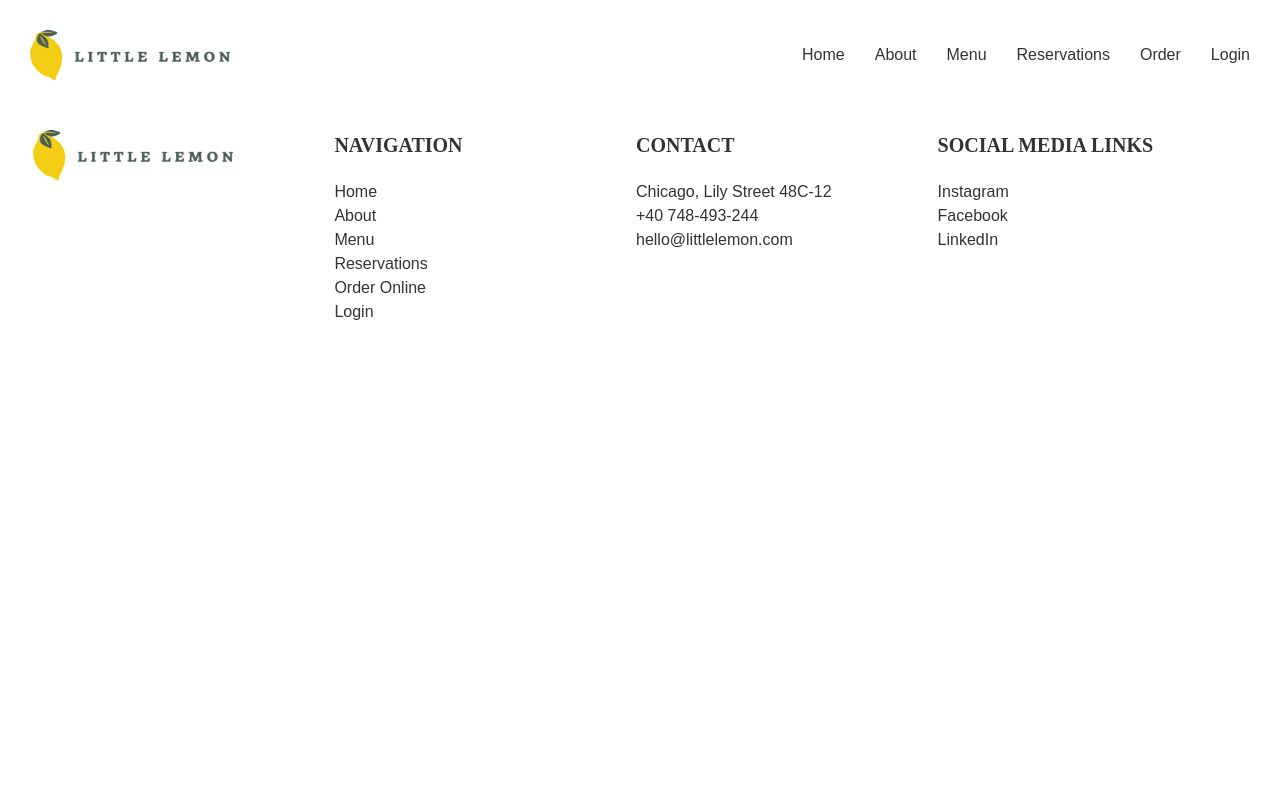
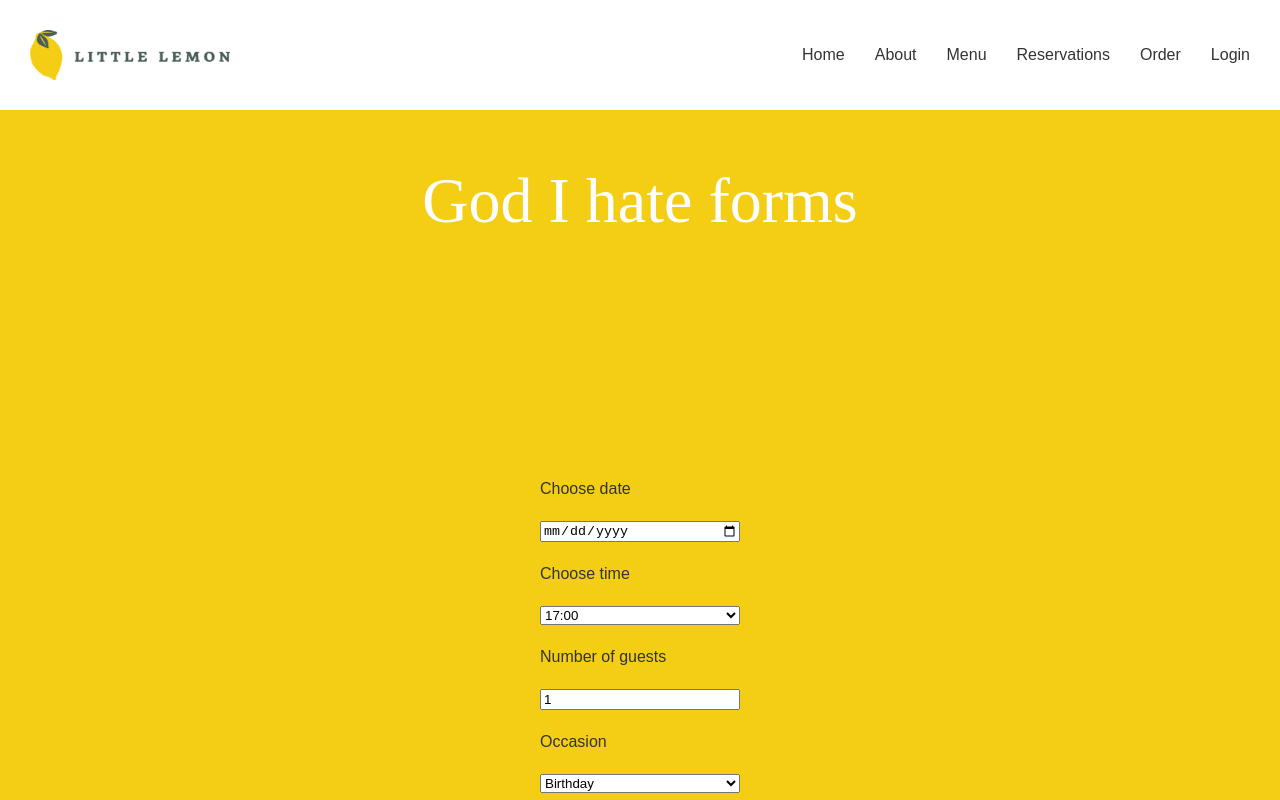
Before and after one commit to R0biCode/Little-Lemon-Tables, a React (Create React App) app in the folder react-app/: page /booking in a window 1280 px wide. Shown: the top 800 px of the page. Built offline with nearby package versions, Linux system fonts and the light colour scheme.

Commit message:
Added routing for the Booking Page. Added functionality for the Booking Component. Added a reducer function to implement API after the next commit. I also did some Quality of Life improvements over the elements of the page. Mostly worked with CSS, and very basic React.

```diff
--- a/react-app/src/App.css
+++ b/react-app/src/App.css
@@ -7,9 +7,9 @@ html, body {
 .FirstWrapper{
   display: flex;
   justify-content: space-between;
-  padding-left: 3rem;
+  padding-left: 10%;
   align-items: center;
-  padding-right: 3rem;
+  padding-right: 10%;
 }
 .CardNamePrice{
   display: flex;
@@ -57,6 +57,24 @@ html, body {
   width: 100%;
   height: 200px;
   border-top-right-radius: 20px;
+}
+
+.FormWrapper{
+  background-color: #F4CE14;
+  height: 75vh;
+  padding-top: 5%;
+  padding-bottom: 5%;
+  display: flex;
+  justify-content: center;
+  align-content: center;
+}
+
+.FormCustomization{
+  font-size: 1rem;
+  display: flex;
+  flex-direction: column;
+  justify-content: center;
+  width: 40%;
 }
 
 .ChicagoWrapper {
--- a/react-app/src/App.js
+++ b/react-app/src/App.js
@@ -5,6 +5,7 @@ import AboutUs from './Components/About';
 import Header from './Components/Header';
 import Footer from './Components/Footer';
 import Nav from './Components/Nav';
+import BookingPage from './Components/BookingPage';
 function App() {
   return (
     <>
@@ -15,6 +16,7 @@ function App() {
       <Routes>
           <Route index element={ <HomePage /> } /> {/* Index is used for root elements. (/) */}
           <Route path="about" element={ <AboutUs /> } />
+          <Route path="booking" element ={ <BookingPage /> } />
       </Routes>
       <div className="FooterBG">
           <Footer />
--- /dev/null
+++ b/react-app/src/Components/BookingPage.js
@@ -0,0 +1,31 @@
+import { useReducer } from 'react';
+import ReservationForm from './NestedComponents/ReservationComponent';
+const initializeTimes = () => {
+    return ["17:00", "18:00", "19:00", "20:00", "21:00", "22:00", "23:00"];
+  };
+  const updateTimes = (state, action) => {
+    switch (action.type) {
+      case "UPDATE_TIMES":
+        return ["17:00", "18:00", "19:00", "20:00", "21:00", "22:00", "23:00"];
+      default:
+        return state;
+    }
+  };
+const BookingPage = () => {
+    const [availableTimes, dispatch] = useReducer(updateTimes, [], initializeTimes);
+    return(
+        <>
+        <div style={{justifyContent: 'center',display: 'flex', backgroundColor: '#F4CE14'}}>
+        <h1 style={{color: '#FFF'}}>God I hate forms</h1>
+        </div>
+        <div className="FormWrapper">
+            <ReservationForm availableTimes={availableTimes} dispatch={dispatch}  />
+        </div>
+        </>
+    );
+}
+
+export default BookingPage;
+
+/* I need to clarify exactly what is going on here so I don't forget later LMAO*/
+/* Notion */
--- a/react-app/src/Components/Main.js
+++ b/react-app/src/Components/Main.js
@@ -1,6 +1,7 @@
 function Main(){
     return(
-        <></>
+        <>
+        </>
     );
 };
 
--- a/react-app/src/Components/NestedComponents/CTAButton.js
+++ b/react-app/src/Components/NestedComponents/CTAButton.js
@@ -1,9 +1,13 @@
-const CTAButton = ({ text, className }) => {
+import { Link } from "react-router-dom";
+
+const CTAButton = ({ text, className, to }) => {
     return(
         <>
+        <Link to={to}>
         <button className={className}>
             {text}
         </button>
+        </Link>
         </>
     );
 }
--- a/react-app/src/Components/NestedComponents/Chicago.js
+++ b/react-app/src/Components/NestedComponents/Chicago.js
@@ -14,7 +14,7 @@ const Chicago = () =>{
                     <p>
                     We are a family owned Mediterranean restaurant, focused on traditional recipes served with a modern twist.
                     </p>
-                    <CTAButton className="ChicagoButton" text="Reserve a Table!" />
+                    <CTAButton className="ChicagoButton" text="Reserve a Table!" to="/booking" />
                 </div>
                 <div>
                     <img className='ChicagoImage' alt="Waiter showing off Little Lemon dishes" height='400px' src={require('../../Images/restauranfood.jpg')} />
--- /dev/null
+++ b/react-app/src/Components/NestedComponents/ReservationComponent.js
@@ -0,0 +1,59 @@
+import { useState } from "react";
+
+const ReservationForm = ({availableTimes, dispatch }) => {
+  const [date, setDate] = useState("");
+  const [guests, setGuests] = useState(1);
+  const [occasion, setOccasion] = useState('Birthday');
+
+  const handleDateChange = (e) => {
+    const newDate = e.target.value;
+    setDate(newDate);
+    dispatch({ type: 'UPDATE_TIMES', date: newDate});
+  };
+
+  const handleSubmit = (e) => {
+    e.preventDefault();
+    console.log("Form Submitted.");
+  };
+
+  return (
+    <form style={{maxWidth: '200px', gap: '20px' }} className="FormCustomization" onSubmit={handleSubmit}>
+      <label htmlFor="res-date">Choose date</label>
+      <input
+        type="date"
+        id="res-date"
+        value={date}
+        onChange={handleDateChange}
+      />
+      <label htmlFor="res-time">Choose time</label>
+      <select id="res-time">
+        {availableTimes.map(time => (
+          <option key={time}>{time}</option>
+        ))};
+      </select>
+      <label htmlFor="guests">Number of guests</label>
+      <input
+        type="number"
+        id="guests"
+        placeholder="1"
+        min="1"
+        max="10"
+        value={guests}
+        onChange={(e) => setGuests(e.target.value)}
+      />
+      <label htmlFor="occasion">Occasion</label>
+      <select
+        id="occasion"
+        value={occasion}
+        onChange={(e) => setOccasion(e.target.value)}
+      >
+        <option>Birthday</option>
+        <option>Anniversary</option>
+      </select>
+
+      <input type="submit" value="Make Your Reservation" />
+    </form>
+  );
+};
+
+export default ReservationForm;
```
